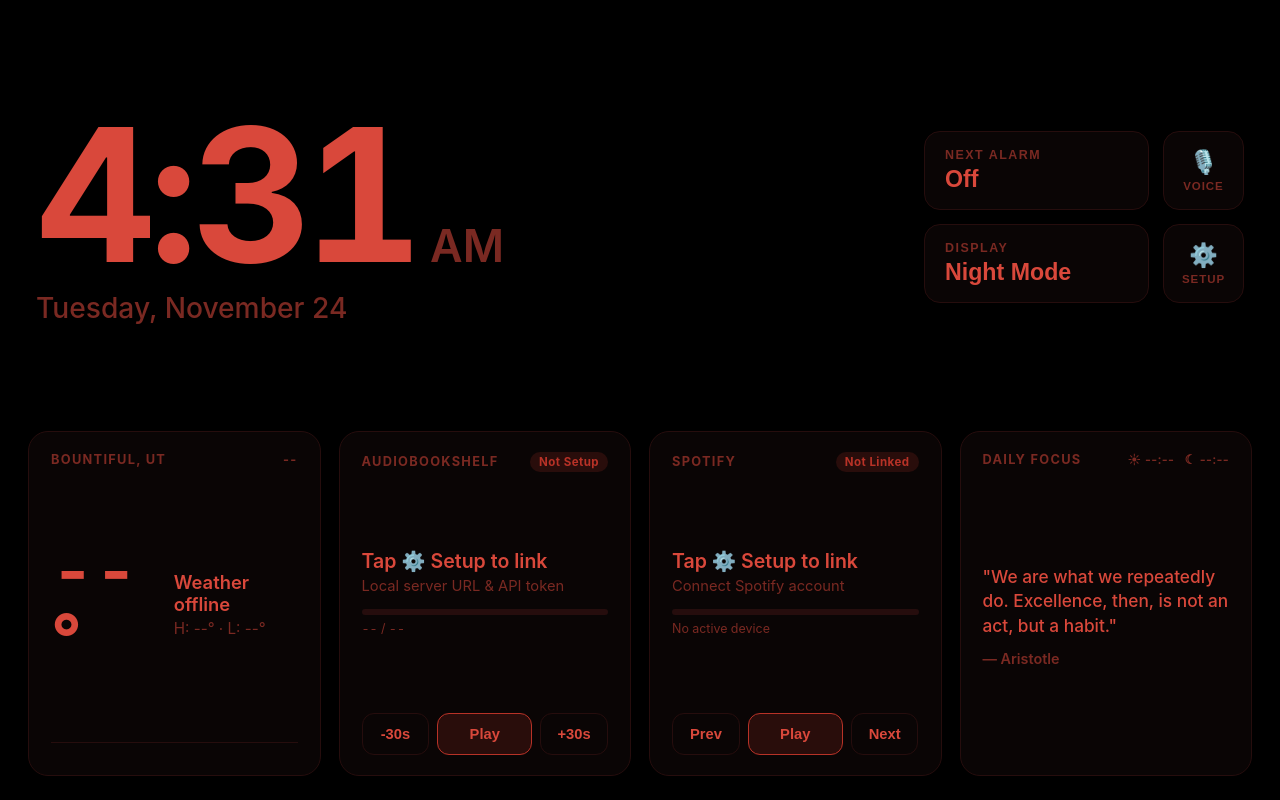
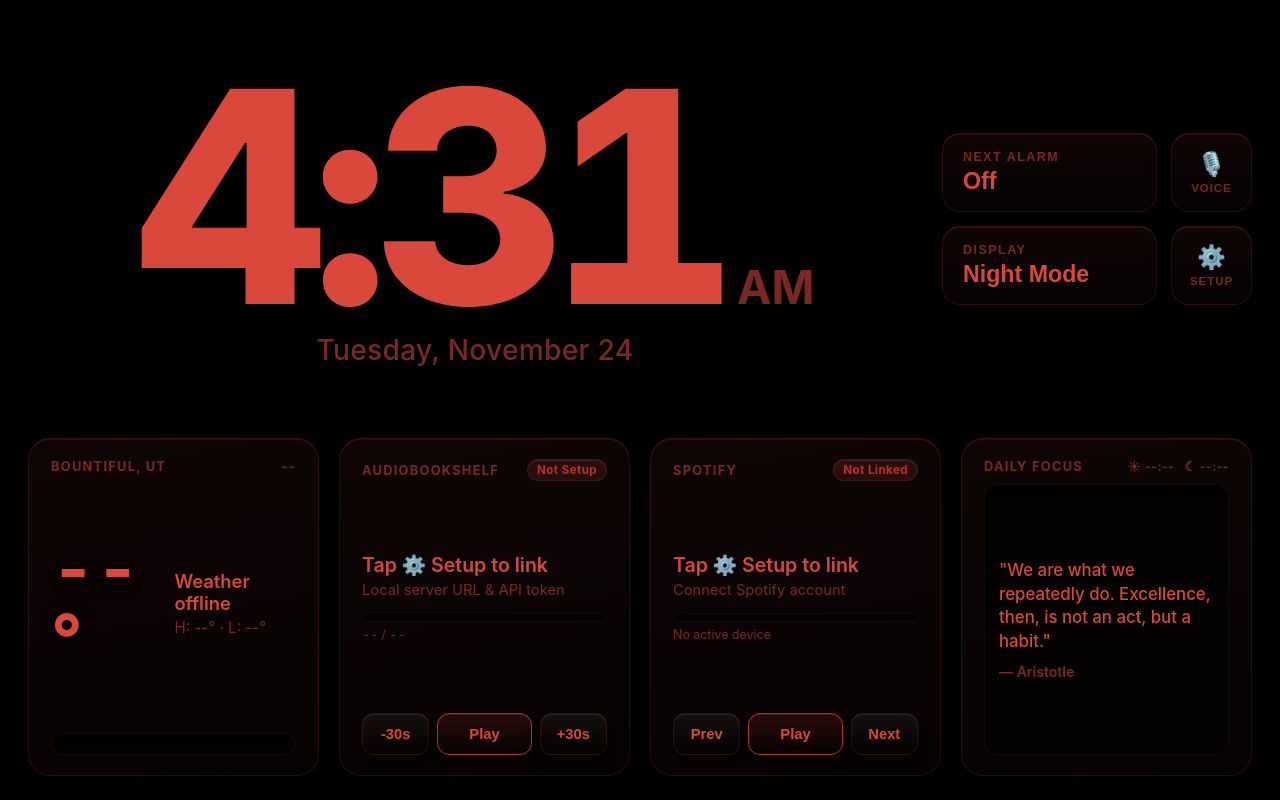
Before and after one commit to b-bike/bedside-dashboard, a plain HTML site: page index.html in a window 1280 px wide. Drawn offline with Linux system fonts and the light colour scheme; no server answers.

Commit message:
Update style.css

```diff
--- a/style.css
+++ b/style.css
@@ -1,27 +1,31 @@
 :root {
-  --bg: #0b0e14;
-  --card-bg: #141923;
-  --card-border: #222a3a;
+  --bg: #070a0f;
+  --card-bg: #141a24;
+  --card-bg-bottom: #0d121a;
+  --card-border: rgba(255, 255, 255, 0.08);
+  --card-highlight: rgba(255, 255, 255, 0.14);
+  --well-bg: #090c12;
   --text-primary: #f3f6fc;
   --text-secondary: #8e9bb0;
   --accent: #38bdf8;
   --accent-dim: rgba(56, 189, 248, 0.16);
   --ok: #34d399;
-  --clock-size: clamp(7.5rem, 14.5vw, 13rem);
+  --clock-size: clamp(9.5rem, min(23.5vw, 37vh), 25.5rem);
 }
-
 
 body.night-mode {
   --bg: #000000;
-  --card-bg: #0a0505;
-  --card-border: #260d0d;
+  --card-bg: #0f0505;
+  --card-bg-bottom: #070202;
+  --card-border: rgba(217, 72, 59, 0.16);
+  --card-highlight: rgba(217, 72, 59, 0.24);
+  --well-bg: #040101;
   --text-primary: #d9483b;
   --text-secondary: #7a2922;
   --accent: #b83227;
   --accent-dim: rgba(184, 50, 39, 0.18);
   --ok: #b83227;
 }
-
 
 * {
   box-sizing: border-box;
@@ -31,17 +35,19 @@ body.night-mode {
   -webkit-tap-highlight-color: transparent;
 }
 
-
 html, body {
   width: 100%;
   height: 100%;
-  background: var(--bg);
+  background: radial-gradient(circle at 32% 18%, #101622 0%, var(--bg) 68%);
   color: var(--text-primary);
   font-family: -apple-system, BlinkMacSystemFont, "Segoe UI", Roboto, sans-serif;
   overflow: hidden;
   transition: background 0.4s ease, color 0.4s ease;
 }
 
+body.night-mode {
+  background: #000000;
+}
 
 .night-dimmer {
   position: fixed;
@@ -53,76 +59,80 @@ html, body {
   z-index: 50;
 }
 
-
 body.night-mode.dimmed .night-dimmer {
   opacity: 1;
 }
 
-
 .dashboard {
   display: grid;
-  grid-template-rows: 1.12fr 1fr;
+  grid-template-rows: 1.18fr 1fr;
   gap: 20px;
   width: 100vw;
   height: 100vh;
-  padding: 24px 28px;
+  padding: 20px 28px 24px;
 }
-
 
 /* TOP CLOCK & CONTROLS */
 .top-bar {
   display: flex;
   justify-content: space-between;
   align-items: center;
-  padding: 0 8px;
+  gap: 20px;
 }
 
+.clock-block {
+  flex: 1;
+  display: flex;
+  flex-direction: column;
+  align-items: center;
+  justify-content: center;
+  text-align: center;
+  min-width: 0;
+}
 
 .time-row {
   display: flex;
   align-items: baseline;
-  line-height: 0.92;
+  justify-content: center;
+  line-height: 0.85;
 }
-
 
 #clock-time {
   font-size: var(--clock-size);
-  font-weight: 700;
-  letter-spacing: -0.04em;
+  font-weight: 800;
+  letter-spacing: -0.055em;
   font-variant-numeric: tabular-nums;
+  text-shadow: 0 12px 34px rgba(0, 0, 0, 0.75);
 }
 
-
 #clock-ampm {
-  font-size: clamp(2rem, 3.5vw, 3.2rem);
-  font-weight: 600;
+  font-size: clamp(2.1rem, 3.6vw, 3.8rem);
+  font-weight: 700;
   color: var(--text-secondary);
   margin-left: 14px;
 }
 
-
 .date-row {
-  font-size: clamp(1.3rem, 2.2vw, 2rem);
+  font-size: clamp(1.35rem, 2.2vw, 2.15rem);
   color: var(--text-secondary);
   margin-top: 10px;
   font-weight: 500;
+  letter-spacing: 0.01em;
 }
-
 
 .right-header {
   display: flex;
   align-items: stretch;
   gap: 14px;
+  flex-shrink: 0;
 }
-
 
 .status-controls {
   display: flex;
   flex-direction: column;
   gap: 14px;
-  min-width: 225px;
+  min-width: 215px;
 }
-
 
 .icon-rail {
   display: flex;
@@ -130,24 +140,25 @@ body.night-mode.dimmed .night-dimmer {
   gap: 14px;
 }
 
-
 .pill-btn, .icon-btn {
   display: flex;
   flex-direction: column;
-  background: var(--card-bg);
+  background: linear-gradient(180deg, var(--card-bg) 0%, var(--card-bg-bottom) 100%);
   border: 1px solid var(--card-border);
-  border-radius: 16px;
+  border-top-color: var(--card-highlight);
+  border-radius: 18px;
   color: var(--text-primary);
   cursor: pointer;
-  transition: transform 0.1s ease, border-color 0.2s ease;
+  box-shadow:
+    0 12px 24px -8px rgba(0, 0, 0, 0.72),
+    inset 0 1px 0 rgba(255, 255, 255, 0.07);
+  transition: transform 0.12s ease, box-shadow 0.2s ease, border-color 0.2s ease;
 }
-
 
 .pill-btn {
   align-items: flex-start;
   padding: 16px 20px;
 }
-
 
 .icon-btn {
   align-items: center;
@@ -157,12 +168,10 @@ body.night-mode.dimmed .night-dimmer {
   font-size: 1.45rem;
 }
 
-
 .icon-btn.listening {
   border-color: var(--accent);
   background: var(--accent-dim);
 }
-
 
 .icon-label {
   font-size: 0.72rem;
@@ -173,11 +182,10 @@ body.night-mode.dimmed .night-dimmer {
   margin-top: 4px;
 }
 
-
 .pill-btn:active, .icon-btn:active {
-  transform: scale(0.97);
+  transform: translateY(2px) scale(0.985);
+  box-shadow: 0 4px 10px -4px rgba(0, 0, 0, 0.8);
 }
-
 
 .pill-label {
   font-size: 0.78rem;
@@ -186,34 +194,44 @@ body.night-mode.dimmed .night-dimmer {
   font-weight: 700;
 }
 
-
 .pill-value {
   font-size: 1.45rem;
   font-weight: 600;
   margin-top: 4px;
 }
 
-
 /* LOWER 4 QUADRANTS */
 .quadrant-grid {
   display: grid;
   grid-template-columns: repeat(4, 1fr);
-  gap: 18px;
+  gap: 20px;
   height: 100%;
 }
 
-
 .card {
-  background: var(--card-bg);
+  position: relative;
+  background: linear-gradient(170deg, var(--card-bg) 0%, var(--card-bg-bottom) 100%);
   border: 1px solid var(--card-border);
-  border-radius: 20px;
+  border-top-color: var(--card-highlight);
+  border-radius: 22px;
   padding: 20px 22px;
   display: flex;
   flex-direction: column;
   justify-content: space-between;
   overflow: hidden;
+  box-shadow:
+    0 18px 34px -10px rgba(0, 0, 0, 0.82),
+    0 6px 14px -4px rgba(0, 0, 0, 0.6),
+    inset 0 1px 0 rgba(255, 255, 255, 0.08);
 }
 
+body.night-mode .card,
+body.night-mode .pill-btn,
+body.night-mode .icon-btn {
+  box-shadow:
+    0 14px 28px -8px rgba(0, 0, 0, 0.95),
+    inset 0 1px 0 rgba(217, 72, 59, 0.12);
+}
 
 .card-header {
   display: flex;
@@ -225,7 +243,6 @@ body.night-mode.dimmed .night-dimmer {
   color: var(--text-secondary);
 }
 
-
 /* Q1: WEATHER */
 .weather-main {
   display: flex;
@@ -233,14 +250,13 @@ body.night-mode.dimmed .night-dimmer {
   gap: 16px;
 }
 
-
 .big-stat {
-  font-size: 4.2rem;
+  font-size: 4.3rem;
   font-weight: 700;
   line-height: 1;
   font-variant-numeric: tabular-nums;
+  text-shadow: 0 4px 14px rgba(0, 0, 0, 0.5);
 }
-
 
 .weather-desc {
   font-size: 1.15rem;
@@ -248,39 +264,36 @@ body.night-mode.dimmed .night-dimmer {
   margin-bottom: 4px;
 }
 
-
 .weather-sub {
   font-size: 0.95rem;
   color: var(--text-secondary);
 }
 
-
 .forecast-strip {
   display: grid;
   grid-template-columns: repeat(3, 1fr);
   gap: 8px;
-  border-top: 1px solid var(--card-border);
-  padding-top: 12px;
+  background: var(--well-bg);
+  border: 1px solid rgba(255, 255, 255, 0.04);
+  border-radius: 14px;
+  padding: 10px 8px;
+  box-shadow: inset 0 2px 6px rgba(0, 0, 0, 0.65);
   text-align: center;
 }
-
 
 .forecast-day {
   font-size: 0.85rem;
 }
-
 
 .forecast-day .f-name {
   color: var(--text-secondary);
   font-weight: 600;
 }
 
-
 .forecast-day .f-temps {
   margin-top: 4px;
   font-weight: 600;
 }
-
 
 /* Q2 & Q3: MEDIA */
 .status-dot {
@@ -288,15 +301,15 @@ body.night-mode.dimmed .night-dimmer {
   padding: 3px 9px;
   border-radius: 999px;
   background: var(--accent-dim);
+  border: 1px solid rgba(255, 255, 255, 0.06);
   color: var(--accent);
   letter-spacing: 0.04em;
+  box-shadow: inset 0 1px 0 rgba(255, 255, 255, 0.08);
 }
-
 
 .status-dot.online {
   color: var(--ok);
 }
-
 
 .media-title {
   font-size: 1.22rem;
@@ -305,7 +318,6 @@ body.night-mode.dimmed .night-dimmer {
   overflow: hidden;
   text-overflow: ellipsis;
 }
-
 
 .media-subtitle {
   font-size: 0.92rem;
@@ -316,23 +328,24 @@ body.night-mode.dimmed .night-dimmer {
   text-overflow: ellipsis;
 }
 
-
 .progress-track {
   width: 100%;
-  height: 6px;
-  background: var(--card-border);
+  height: 8px;
+  background: var(--well-bg);
+  border: 1px solid rgba(255, 255, 255, 0.04);
   border-radius: 999px;
   margin-top: 14px;
   overflow: hidden;
+  box-shadow: inset 0 2px 4px rgba(0, 0, 0, 0.75);
 }
-
 
 .progress-fill {
   height: 100%;
   background: var(--accent);
+  border-radius: 999px;
+  box-shadow: 0 0 10px var(--accent-dim);
   transition: width 0.4s linear;
 }
-
 
 .time-meta {
   font-size: 0.78rem;
@@ -341,73 +354,79 @@ body.night-mode.dimmed .night-dimmer {
   font-variant-numeric: tabular-nums;
 }
 
-
 .media-controls {
   display: grid;
   grid-template-columns: 1fr 1.4fr 1fr;
   gap: 8px;
 }
 
-
 .ctrl-btn {
-  background: transparent;
+  background: linear-gradient(180deg, rgba(255, 255, 255, 0.05) 0%, rgba(0, 0, 0, 0.22) 100%);
   border: 1px solid var(--card-border);
+  border-top-color: var(--card-highlight);
   color: var(--text-primary);
   border-radius: 12px;
   padding: 12px 8px;
   font-size: 0.92rem;
   font-weight: 600;
   cursor: pointer;
+  box-shadow:
+    0 4px 10px -2px rgba(0, 0, 0, 0.6),
+    inset 0 1px 0 rgba(255, 255, 255, 0.07);
+  transition: transform 0.1s ease, box-shadow 0.15s ease;
 }
 
-
 .ctrl-btn.primary {
-  background: var(--accent-dim);
+  background: linear-gradient(180deg, var(--accent-dim) 0%, rgba(0, 0, 0, 0.25) 100%);
   border-color: var(--accent);
 }
 
-
 .ctrl-btn:active {
-  opacity: 0.75;
+  transform: translateY(1.5px);
+  box-shadow: inset 0 2px 5px rgba(0, 0, 0, 0.7);
 }
-
 
 /* Q4: QUOTE & SUN */
 .quote-card {
   cursor: pointer;
+  transition: transform 0.12s ease;
 }
 
+.quote-card:active {
+  transform: scale(0.99);
+}
 
 .sun-times {
   font-weight: 600;
   letter-spacing: 0.02em;
 }
 
-
 .quote-body {
   display: flex;
   flex-direction: column;
   justify-content: center;
   flex: 1;
-  padding-top: 10px;
+  margin-top: 10px;
+  padding: 12px 14px;
+  background: var(--well-bg);
+  border: 1px solid rgba(255, 255, 255, 0.04);
+  border-radius: 14px;
+  box-shadow: inset 0 2px 6px rgba(0, 0, 0, 0.65);
 }
 
-
 #quote-text {
-  font-size: 1.08rem;
-  line-height: 1.42;
+  font-size: 1.05rem;
+  line-height: 1.4;
   font-weight: 500;
 }
 
-
 #quote-author {
-  margin-top: 12px;
-  font-size: 0.9rem;
+  margin-top: 10px;
+  font-size: 0.88rem;
   color: var(--text-secondary);
   font-style: normal;
   font-weight: 600;
 }
-
 
 /* VOICE TOAST */
 .voice-toast {
@@ -415,7 +434,7 @@ body.night-mode.dimmed .night-dimmer {
   top: 24px;
   left: 50%;
   transform: translateX(-50%);
-  background: var(--card-bg);
+  background: linear-gradient(180deg, var(--card-bg) 0%, var(--card-bg-bottom) 100%);
   border: 1px solid var(--accent);
   color: var(--text-primary);
   padding: 12px 24px;
@@ -423,64 +442,58 @@ body.night-mode.dimmed .night-dimmer {
   font-size: 1rem;
   font-weight: 600;
   z-index: 90;
-  box-shadow: 0 10px 30px rgba(0, 0, 0, 0.5);
+  box-shadow: 0 14px 32px rgba(0, 0, 0, 0.75);
 }
-
 
 .voice-toast.hidden {
   display: none;
 }
-
 
 /* MODALS */
 .modal {
   position: fixed;
   inset: 0;
   background: rgba(0, 0, 0, 0.85);
+  backdrop-filter: blur(4px);
   display: flex;
   align-items: center;
   justify-content: center;
   z-index: 100;
 }
 
-
 .modal.hidden {
   display: none;
 }
 
-
 .modal-box {
-  background: var(--card-bg);
+  background: linear-gradient(175deg, var(--card-bg) 0%, var(--card-bg-bottom) 100%);
   border: 1px solid var(--card-border);
+  border-top-color: var(--card-highlight);
   border-radius: 24px;
   padding: 30px;
   width: 440px;
   text-align: center;
+  box-shadow: 0 24px 50px rgba(0, 0, 0, 0.9);
 }
-
 
 .settings-box {
   width: 560px;
   text-align: left;
 }
 
-
 .modal-box h2 {
   margin-bottom: 18px;
 }
 
-
 .form-group {
   margin-bottom: 14px;
 }
-
 
 .form-row {
   display: grid;
   grid-template-columns: 1fr 1fr;
   gap: 14px;
 }
-
 
 .form-group label {
   display: block;
@@ -490,18 +503,17 @@ body.night-mode.dimmed .night-dimmer {
   margin-bottom: 6px;
 }
 
-
 .form-group input {
   width: 100%;
   padding: 11px 14px;
   border-radius: 10px;
   border: 1px solid var(--card-border);
-  background: var(--bg);
+  background: var(--well-bg);
   color: var(--text-primary);
   font-size: 0.98rem;
   user-select: text;
+  box-shadow: inset 0 2px 5px rgba(0, 0, 0, 0.6);
 }
-
 
 .form-hint {
   font-size: 0.76rem;
@@ -510,17 +522,16 @@ body.night-mode.dimmed .night-dimmer {
   word-break: break-all;
 }
 
-
 #alarm-time-input {
   font-size: 2.8rem;
   padding: 12px 20px;
   border-radius: 14px;
   border: 1px solid var(--card-border);
-  background: var(--bg);
+  background: var(--well-bg);
   color: var(--text-primary);
   margin-bottom: 24px;
+  box-shadow: inset 0 2px 6px rgba(0, 0, 0, 0.65);
 }
-
 
 .modal-actions {
   display: flex;
@@ -529,18 +540,15 @@ body.night-mode.dimmed .night-dimmer {
   margin-top: 10px;
 }
 
-
 .modal-actions .ctrl-btn {
   flex: 1;
   padding: 14px;
   font-size: 1rem;
 }
 
-
 .ringing-box {
   border-color: var(--accent);
 }
-
 
 .ringing-label {
   letter-spacing: 0.2em;
@@ -548,7 +556,6 @@ body.night-mode.dimmed .night-dimmer {
   font-weight: 700;
 }
 
-
 .ringing-time {
   font-size: 4.5rem;
   font-weight: 700;
```
